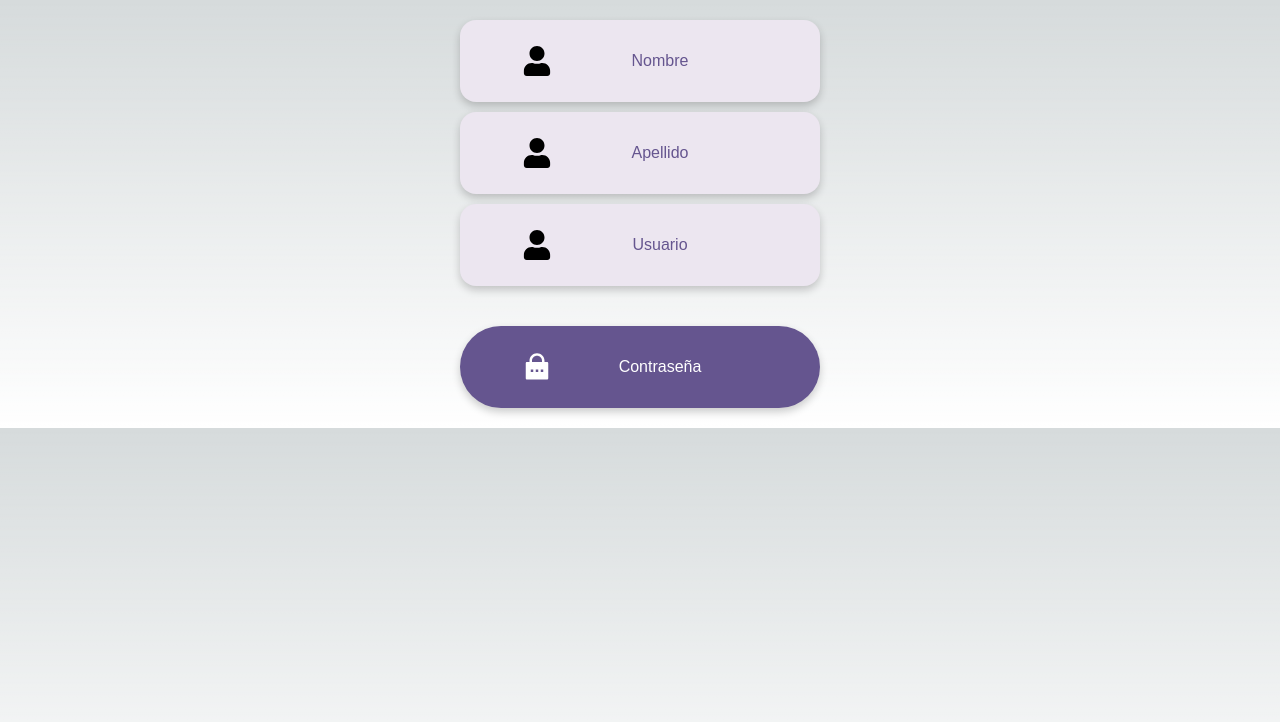
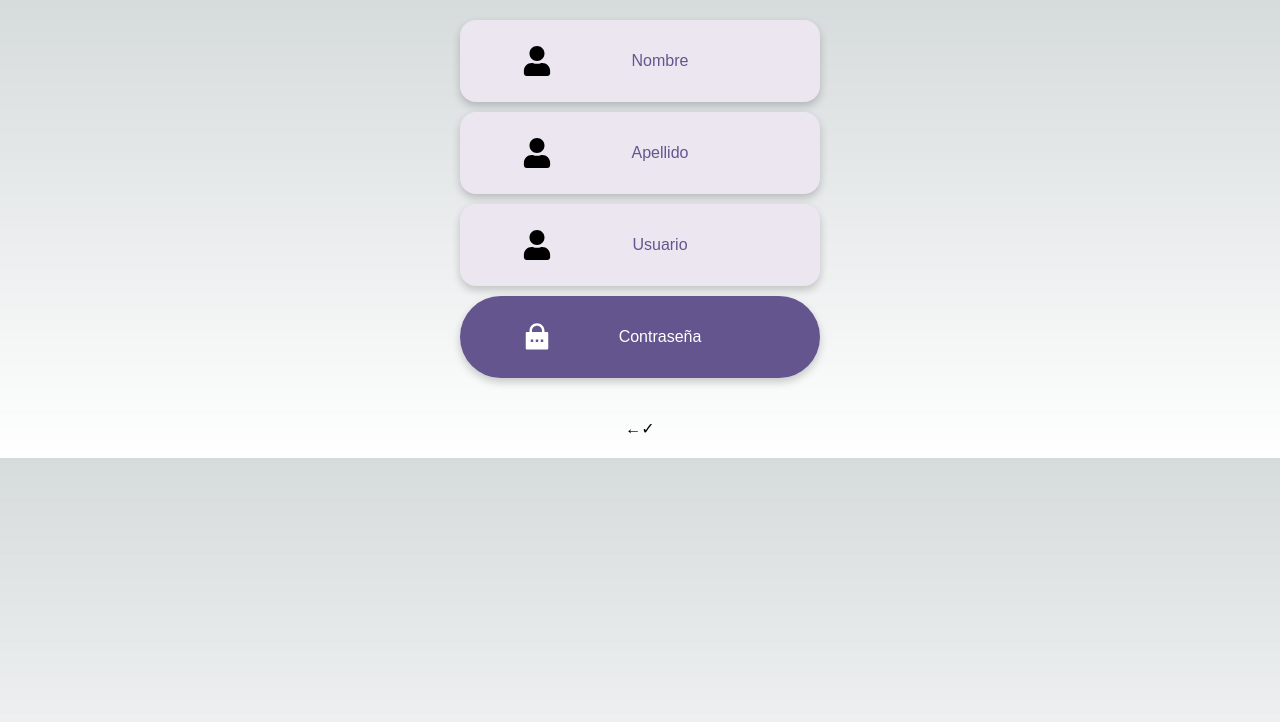
Before and after one commit to nottwithtt/frameworks, a Next.js app in the folder framework/: page /register in a window 1280 px wide. Shown: the top 722 px of the page. Built offline with nearby package versions, Linux system fonts and the light colour scheme.

Commit message:
Login and Register buttons

```diff
--- a/framework/src/app/login/page.jsx
+++ b/framework/src/app/login/page.jsx
@@ -7,7 +7,7 @@ export default function Login() {
     <div className={styles.container}>
       <UserInfoComponent placeholder={"Usuario"}></UserInfoComponent>
       <PasswordComponent placeholder={"Contraseña"}></PasswordComponent>
-      //Poner boton de crear cuenta
+      <a href="/register">Crear cuenta</a>
     </div>
   );
 }
--- a/framework/src/app/register/page.jsx
+++ b/framework/src/app/register/page.jsx
@@ -10,7 +10,10 @@ export default function Register() {
       <UserInfoComponent placeholder={"Apellido"}></UserInfoComponent>
       <UserInfoComponent placeholder={"Usuario"}></UserInfoComponent>
       <PasswordComponent placeholder={"Contraseña"}></PasswordComponent>
+      <div class="contenedorBotones">
+        <a href="/login">←</a>
+        <a href="/">✓</a>
+      </div>
     </div>
-    //Poner botones
   );
 }
```
Also changed, not shown: framework/src/app/login/page.module.css (line endings or trailing spaces).
